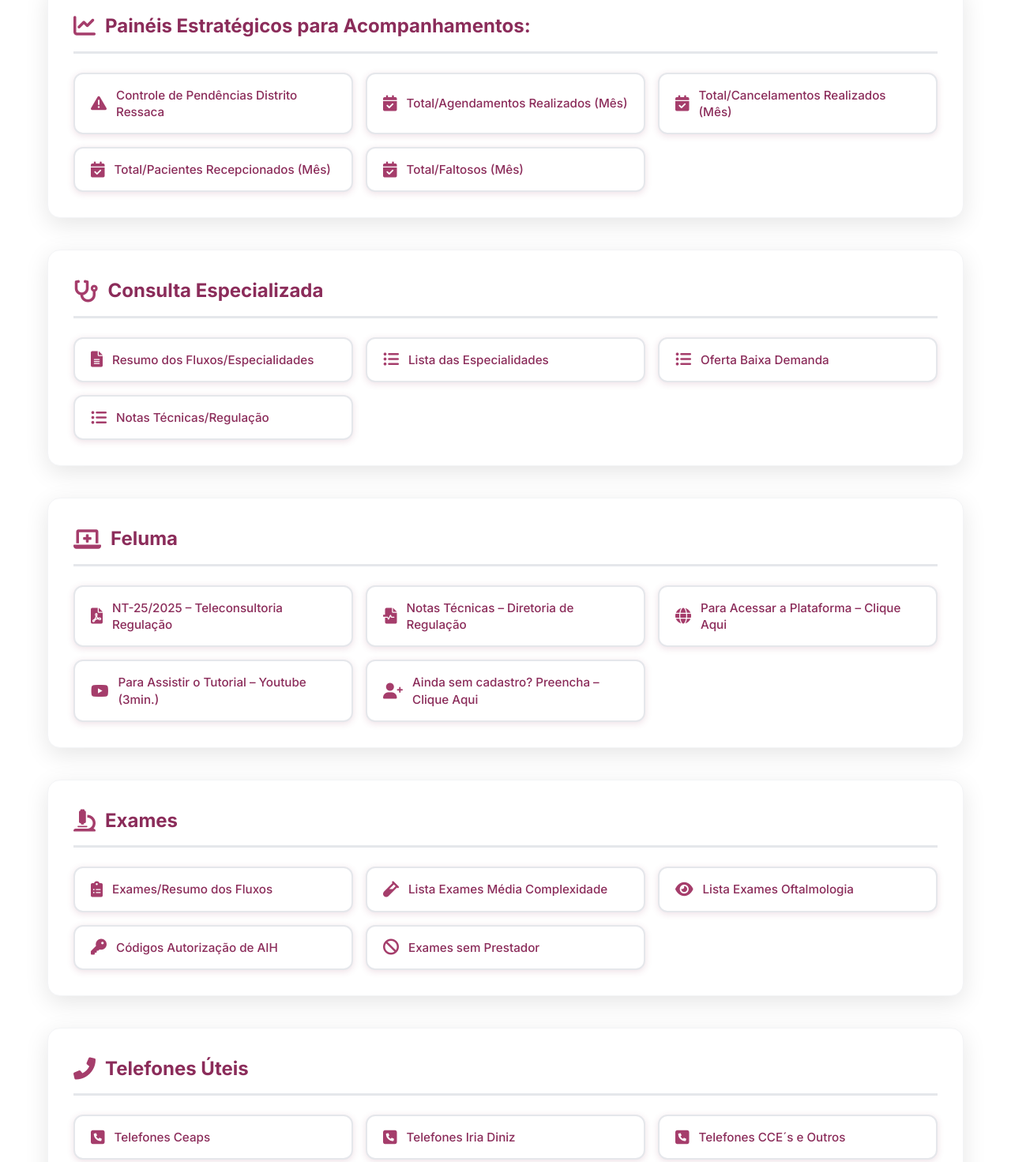
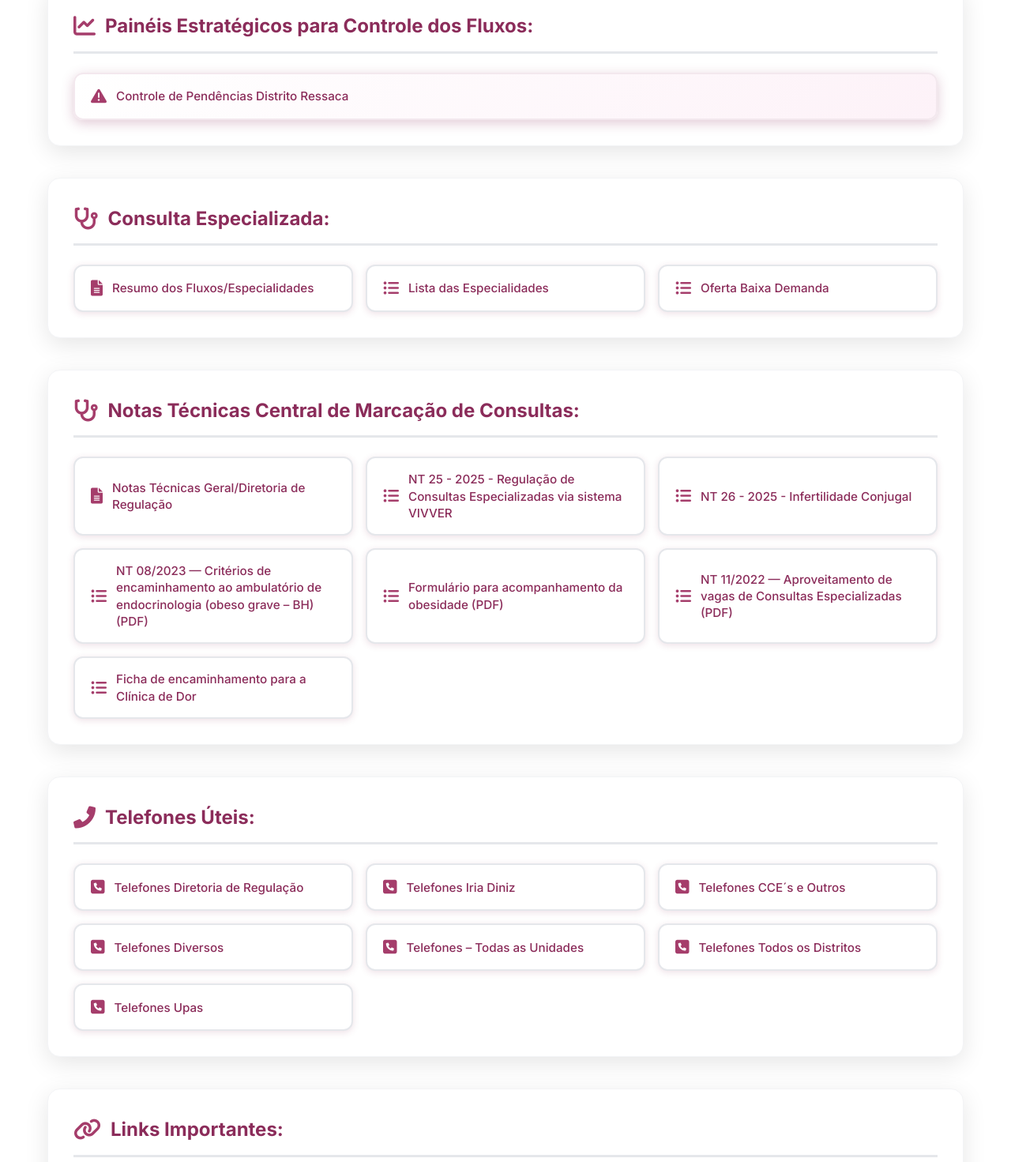
Before and after one commit to regulacaocmcressaca-arch/p-ginaressaca, a plain HTML site: page index.html in a window 1280 px wide. Shown: the part 400-1871 px from the top of the page at 79% size. Drawn offline with Linux system fonts and the light colour scheme.

Commit message:
Update index.html

```diff
--- a/index.html
+++ b/index.html
@@ -192,6 +192,7 @@
             font-weight: 500;
             transition: all 0.3s ease;
             box-shadow: 0 2px 8px rgba(139, 44, 90, 0.15);
+            min-height: 60px;
         }
 
         .link-button:hover {
@@ -215,6 +216,18 @@
         .link-button span {
             font-size: 0.95rem;
             line-height: 1.4;
+        }
+
+        /* Estilo especial para o botão de Painéis Estratégicos */
+        .highlight-button {
+            box-shadow: 0 4px 15px rgba(139, 44, 90, 0.25);
+            background: linear-gradient(135deg, #ffffff 0%, #fdf2f8 100%);
+            border: 2px solid #f3e8ee;
+        }
+
+        .highlight-button:hover {
+            box-shadow: 0 8px 30px rgba(139, 44, 90, 0.35);
+            background: linear-gradient(135deg, #fdf2f8 0%, #fce7f3 100%);
         }
 
         /* Footer */
@@ -343,7 +356,7 @@
                     <i class="fas fa-hospital"></i>
                     <div class="title-section">
                         <h1 class="main-title">Ferramentas Administrativas</h1>
-                        <p class="subtitle">Diretoria de Regulação em Saúde/CEAPS</p>
+                        <p class="subtitle">Diretoria de Regulação em Saúde</p>
                         <p class="subtitle">Central de Marcação de Consultas – Referência Enfermeira Giovanna</p>
                         <p class="subtitle">Referência Administrativa Distrital/CMC Ressaca - Graziela Telefone - 3198-6772</p>
                         <p class="subtitle">Página criada por Ana P. A.Silva Matric. 201704/ Assistente Adm. Ceaps</p>
@@ -367,51 +380,35 @@
                 </div>
             </div>
 
-            <div class="categories-grid">
+           <div class="categories-grid">
 
-                <!-- Painéis Estratégicos para Acompanhamentos: -->
+                <!-- Painéis Estratégicos para Controle dos Fluxos: -->
                 <section class="category-section">
                     <h2 class="category-title">
                         <i class="fas fa-chart-line"></i>
-                        Painéis Estratégicos para Acompanhamentos:
+                        Painéis Estratégicos para Controle dos Fluxos:
                     </h2>
                     <div class="links-grid">
-                        <a href="https://regulacaocmcressaca-arch.github.io/pendenciasressaca/" class="link-button" target="_blank">
+                        <a href="https://regulacaocmcressaca-arch.github.io/pendenciasressaca/" class="link-button highlight-button" target="_blank">
                             <i class="fas fa-exclamation-triangle"></i>
                             <span>Controle de Pendências
                                 Distrito Ressaca</span>
                         </a>
-                        <a href="#" class="link-button" target="_blank">
-                            <i class="fas fa-calendar-check"></i>
-                            <span>Total/Agendamentos Realizados (Mês)</span>
-                        </a>
-                        <a href="#" class="link-button" target="_blank">
-                            <i class="fas fa-calendar-check"></i>
-                            <span>Total/Cancelamentos Realizados (Mês)</span>
-                        </a>
-                        <a href="#" class="link-button" target="_blank">
-                            <i class="fas fa-calendar-check"></i>
-                            <span>Total/Pacientes Recepcionados (Mês)</span>
-                        </a>
-                        <a href="#" class="link-button" target="_blank">
-                            <i class="fas fa-calendar-check"></i>
-                            <span>Total/Faltosos (Mês)</span>
-                        </a>
                     </div>
                 </section>
 
-                <!-- Consulta Especializada -->
+                <!-- Consulta Especializada: -->
                 <section class="category-section">
                     <h2 class="category-title">
                         <i class="fas fa-stethoscope"></i>
-                        Consulta Especializada
+                        Consulta Especializada:
                     </h2>
                     <div class="links-grid">
-                        <a href="https://regulacaocmcressaca-arch.github.io/p-ginaressaca/resumo_fluxos.html" class="link-button" target="_blank">
+                        <a href="https://regulacaocmcvargem-tech.github.io/paginavargem/resumo_fluxos.html" class="link-button" target="_blank">
                             <i class="fas fa-file-alt"></i>
                             <span>Resumo dos Fluxos/Especialidades</span>
                         </a>
-                        <a href="https://regulacaocmcressaca-arch.github.io/p-ginaressaca/ESPECIALIDADES.html" class="link-button" target="_blank">
+                        <a href="https://regulacaocmcvargem-tech.github.io/paginavargem/ESPECIALIDADES.html" class="link-button" target="_blank">
                             <i class="fas fa-list-ul"></i>
                             <span>Lista das Especialidades</span>
                         </a>
@@ -419,69 +416,43 @@
                             <i class="fas fa-list-ul"></i>
                             <span>Oferta Baixa Demanda</span>
                         </a>
-                        <a href="https://portal.contagem.mg.gov.br/nota-tecnica" class="link-button" target="_blank">
-                            <i class="fas fa-list-ul"></i>
-                            <span>Notas Técnicas/Regulação</span>
-                        </a>
                     </div>
                 </section>
 
-                  <!-- Feluma -->
+                <!-- Notas Técnicas -->
                 <section class="category-section">
                     <h2 class="category-title">
-                        <i class="fas fa-laptop-medical"></i>
-                        Feluma
+                        <i class="fas fa-stethoscope"></i>
+                        Notas Técnicas Central de Marcação de Consultas:
                     </h2>
                     <div class="links-grid">
-                        <a href="https://portal.contagem.mg.gov.br/imgeditor/file/Regula%C3%A7%C3%A3o/Central%20de%20marca%C3%A7%C3%A3o/NT%2025%20-%202025%20-%20Regula%C3%A7%C3%A3o%20de%20Consultas%20Especializadas%20via%20sistema%20VIVVER.pdf" class="link-button" target="_blank">
-                            <i class="fas fa-file-pdf"></i>
-                            <span>NT-25/2025 – Teleconsultoria Regulação</span>
+                        <a href="https://portal.contagem.mg.gov.br/nota-tecnica" class="link-button" target="_blank">
+                            <i class="fas fa-file-alt"></i>
+                            <span>Notas Técnicas Geral/Diretoria de Regulação</span>
                         </a>
-                        <a href="https://portal.contagem.mg.gov.br/central-de-marcacao-de-consultas/" class="link-button" target="_blank">
-                            <i class="fas fa-file-medical-alt"></i>
-                            <span>Notas Técnicas – Diretoria de Regulação</span>
+                         <a href="https://portal.contagem.mg.gov.br/imgeditor/file/Regula%C3%A7%C3%A3o/Central%20de%20marca%C3%A7%C3%A3o/NT%2025%20-%202025%20-%20Regula%C3%A7%C3%A3o%20de%20Consultas%20Especializadas%20via%20sistema%20VIVVER.pdf" class="link-button" target="_blank">
+                            <i class="fas fa-list-ul"></i>
+                            <span>NT 25 - 2025 - Regulação de Consultas Especializadas via sistema VIVVER</span>
                         </a>
-                        <a href="https://portal-feluma.sydle.com/home" class="link-button" target="_blank">
-                            <i class="fas fa-globe"></i>
-                            <span>Para Acessar a Plataforma – Clique Aqui</span>
+                        <a href="https://portal.contagem.mg.gov.br/imgeditor/file/Regula%C3%A7%C3%A3o/Central%20de%20marca%C3%A7%C3%A3o/NT%2026%20-%202025%20-%20Infertilidade%20Conjugal(1).pdf" class="link-button" target="_blank">
+                            <i class="fas fa-list-ul"></i>
+                            <span>NT 26 - 2025 - Infertilidade Conjugal</span>
                         </a>
-                        <a href="https://www.youtube.com/watch?v=1UdBOCDlIvA" class="link-button" target="_blank">
-                            <i class="fab fa-youtube"></i>
-                            <span>Para Assistir o Tutorial – Youtube (3min.)</span>
+                        <a href="https://portal.contagem.mg.gov.br/imgeditor/file/Regula%C3%A7%C3%A3o/Central%20de%20marca%C3%A7%C3%A3o/NT%2008%20-%202023%20-%20Crit%C3%A9rios%20de%20encaminhamento%20ao%20Amb%20endoc%20e%20obeso%20grave%20em%20BH(1).pdf" class="link-button" target="_blank">
+                            <i class="fas fa-list-ul"></i>
+                            <span>NT 08/2023 — Critérios de encaminhamento ao ambulatório de endocrinologia (obeso grave – BH) (PDF)</span>
                         </a>
-                        <a href="https://forms.office.com/pages/responsepage.aspx?id=6TkneO0BV0yBmaJIQh4A4v7lUCKmmeREvVUmW50PDW5UMzRaUlRFRjI0N01LMERVWjdPQlY5ODlUWS4u&route=shorturl" class="link-button" target="_blank">
-                            <i class="fas fa-user-plus"></i>
-                            <span>Ainda sem cadastro? Preencha – Clique Aqui</span>
+                        <a href="https://portal.contagem.mg.gov.br/imgeditor/file/Regula%C3%A7%C3%A3o/Central%20de%20marca%C3%A7%C3%A3o/Formul%C3%A1rio%20para%20acompanhamento%20da%20obesidade.pdf" class="link-button" target="_blank">
+                            <i class="fas fa-list-ul"></i>
+                            <span>Formulário para acompanhamento da obesidade (PDF)</span>
                         </a>
-                    </div>
-                </section>
-
-                <!-- Exames -->
-                <section class="category-section">
-                    <h2 class="category-title">
-                        <i class="fas fa-microscope"></i>
-                        Exames
-                    </h2>
-                    <div class="links-grid">
-                        <a href="https://regulacaocmcressaca-arch.github.io/p-ginaressaca/RESUMO_DOS_FLUXOS_EXAMES.html" class="link-button" target="_blank">
-                            <i class="fas fa-clipboard-list"></i>
-                            <span>Exames/Resumo dos Fluxos</span>
+                        <a href="https://portal.contagem.mg.gov.br/imgeditor/file/Regula%C3%A7%C3%A3o/Central%20de%20marca%C3%A7%C3%A3o/NT%2011%20-%202022%20-%20Aproveitamento%20de%20vagas%20de%20Consultas%20Especializadas.pdf" class="link-button" target="_blank">
+                            <i class="fas fa-list-ul"></i>
+                            <span>NT 11/2022 — Aproveitamento de vagas de Consultas Especializadas (PDF)</span>
                         </a>
-                        <a href="https://regulacaocmcressaca-arch.github.io/p-ginaressaca/MEDIA_COMPLEXIDADE.html" class="link-button" target="_blank">
-                            <i class="fas fa-vial"></i>
-                            <span>Lista Exames Média Complexidade</span>
-                        </a>
-                        <a href="https://regulacaocmcressaca-arch.github.io/p-ginaressaca/EXAMES_DE_OFTALMO.html" class="link-button" target="_blank">
-                            <i class="fas fa-eye"></i>
-                            <span>Lista Exames Oftalmologia</span>
-                        </a>
-                        <a href="https://docs.google.com/spreadsheets/d/1Xra6v8JSul5QdI5FLfnlRvPoxO7DrYvIDrWOliaL2r8/edit?pli=1&gid=0#gid=0" class="link-button" target="_blank">
-                            <i class="fas fa-key"></i>
-                            <span>Códigos Autorização de AIH</span>
-                        </a>
-                        <a href="https://docs.google.com/spreadsheets/d/1s_HDG2-eBdYVaHdw_4e2q2ORuUePdZuLJQmIT7Z-esI/edit?pli=1&gid=0#gid=0" class="link-button" target="_blank">
-                            <i class="fas fa-ban"></i>
-                            <span>Exames sem Prestador</span>
+                        <a href="https://portal.contagem.mg.gov.br/imgeditor/file/Regula%C3%A7%C3%A3o/Central%20de%20marca%C3%A7%C3%A3o/Ficha%20de%20encaminhamento%20para%20a%20Cl%C3%ADnica%20de%20Dor.pdf" class="link-button" target="_blank">
+                            <i class="fas fa-list-ul"></i>
+                            <span>Ficha de encaminhamento para a Clínica de Dor</span>
                         </a>
                     </div>
                 </section>
@@ -490,34 +461,34 @@
                 <section class="category-section">
                     <h2 class="category-title">
                         <i class="fas fa-phone-alt"></i>
-                        Telefones Úteis
+                        Telefones Úteis:
                     </h2>
                     <div class="links-grid">
-                        <a href="https://regulacaocmcressaca-arch.github.io/p-ginaressaca/CEAPS_TELEFONES.html" class="link-button" target="_blank">
+                        <a href="https://regulacaocmcvargem-tech.github.io/paginavargem/CEAPS_TELEFONES.html" class="link-button" target="_blank">
                             <i class="fas fa-phone-square"></i>
-                            <span>Telefones Ceaps</span>
+                            <span>Telefones Diretoria de Regulação</span>
                         </a>
-                        <a href="https://regulacaocmcressaca-arch.github.io/p-ginaressaca/TELEFONES_IRIA_DINIZ.html" class="link-button" target="_blank">
+                        <a href="https://regulacaocmcvargem-tech.github.io/paginavargem/TELEFONES_IRIA_DINIZ.html" class="link-button" target="_blank">
                             <i class="fas fa-phone-square"></i>
                             <span>Telefones Iria Diniz</span>
                         </a>
-                        <a href="https://regulacaocmcressaca-arch.github.io/p-ginaressaca/TELEFONES_CCE_OUTROS.html" class="link-button" target="_blank">
+                        <a href="https://regulacaocmcvargem-tech.github.io/paginavargem/TELEFONES_CCE_OUTROS.html" class="link-button" target="_blank">
                             <i class="fas fa-phone-square"></i>
                             <span>Telefones CCE´s e Outros</span>
                         </a>
-                        <a href="https://regulacaocmcressaca-arch.github.io/p-ginaressaca/TELEFONES_DIVERSOS.html" class="link-button" target="_blank">
+                        <a href="https://regulacaocmcvargem-tech.github.io/paginavargem/TELEFONES_DIVERSOS.html" class="link-button" target="_blank">
                             <i class="fas fa-phone-square"></i>
                             <span>Telefones Diversos</span>
                         </a>
-                        <a href="https://regulacaocmcressaca-arch.github.io/p-ginaressaca/TELEFONES_UNIDADES_DE_CONTAGEM.html" class="link-button" target="_blank">
+                        <a href="https://regulacaocmcvargem-tech.github.io/paginavargem/TELEFONES_UNIDADES_DE_CONTAGEM.html" class="link-button" target="_blank">
                             <i class="fas fa-phone-square"></i>
                             <span>Telefones – Todas as Unidades</span>
                         </a>
-                        <a href="https://regulacaocmcressaca-arch.github.io/p-ginaressaca/DISTRITOS_CONTATOS.html" class="link-button" target="_blank">
+                        <a href="https://regulacaocmcvargem-tech.github.io/paginavargem/DISTRITOS_CONTATOS.html" class="link-button" target="_blank">
                             <i class="fas fa-phone-square"></i>
                             <span>Telefones Todos os Distritos</span>
                         </a>
-                        <a href="https://regulacaocmcressaca-arch.github.io/p-ginaressaca/UPA_TELEFONES.html" class="link-button" target="_blank">
+                        <a href="https://regulacaocmcvargem-tech.github.io/paginavargem/UPA_TELEFONES.html" class="link-button" target="_blank">
                             <i class="fas fa-phone-square"></i>
                             <span>Telefones Upas</span>
                         </a>
@@ -528,16 +499,12 @@
                 <section class="category-section">
                     <h2 class="category-title">
                         <i class="fas fa-link"></i>
-                        Links Importantes
+                        Links Importantes:
                     </h2>
                     <div class="links-grid">
                         <a href="https://www.contagem-mg.vivver.com/desktop" class="link-button" target="_blank">
                             <i class="fas fa-desktop"></i>
                             <span>Sistema Vivver</span>
-                        </a>
-                        <a href="https://portal.contagem.mg.gov.br/nota-tecnica" class="link-button" target="_blank">
-                            <i class="fas fa-file-medical"></i>
-                            <span>Notas Técnicas Diretoria de Regulação</span>
                         </a>
                         <a href="https://portal.contagem.mg.gov.br/" class="link-button" target="_blank">
                             <i class="fas fa-building"></i>
@@ -612,7 +579,7 @@
 
     <footer class="footer">
         <div class="container">
-            <p>&copy; 2026 Diretoria de Regulação em Saúde - CEAPS/CMC. Todos os direitos reservados.</p>
+            <p>&copy; 2026 Diretoria de Regulação em Saúde/CMC. Todos os direitos reservados.</p>
         </div>
     </footer>
 
```
